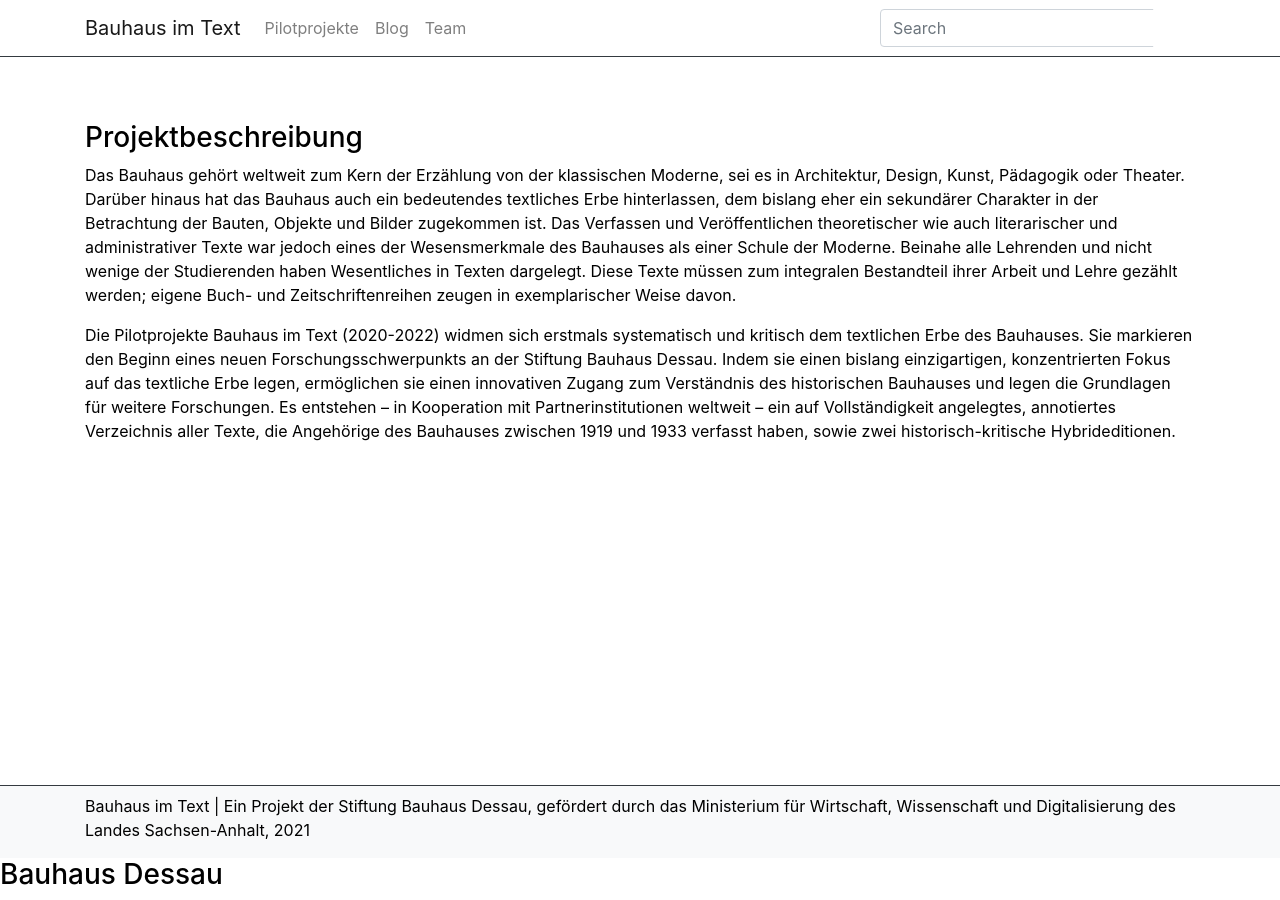
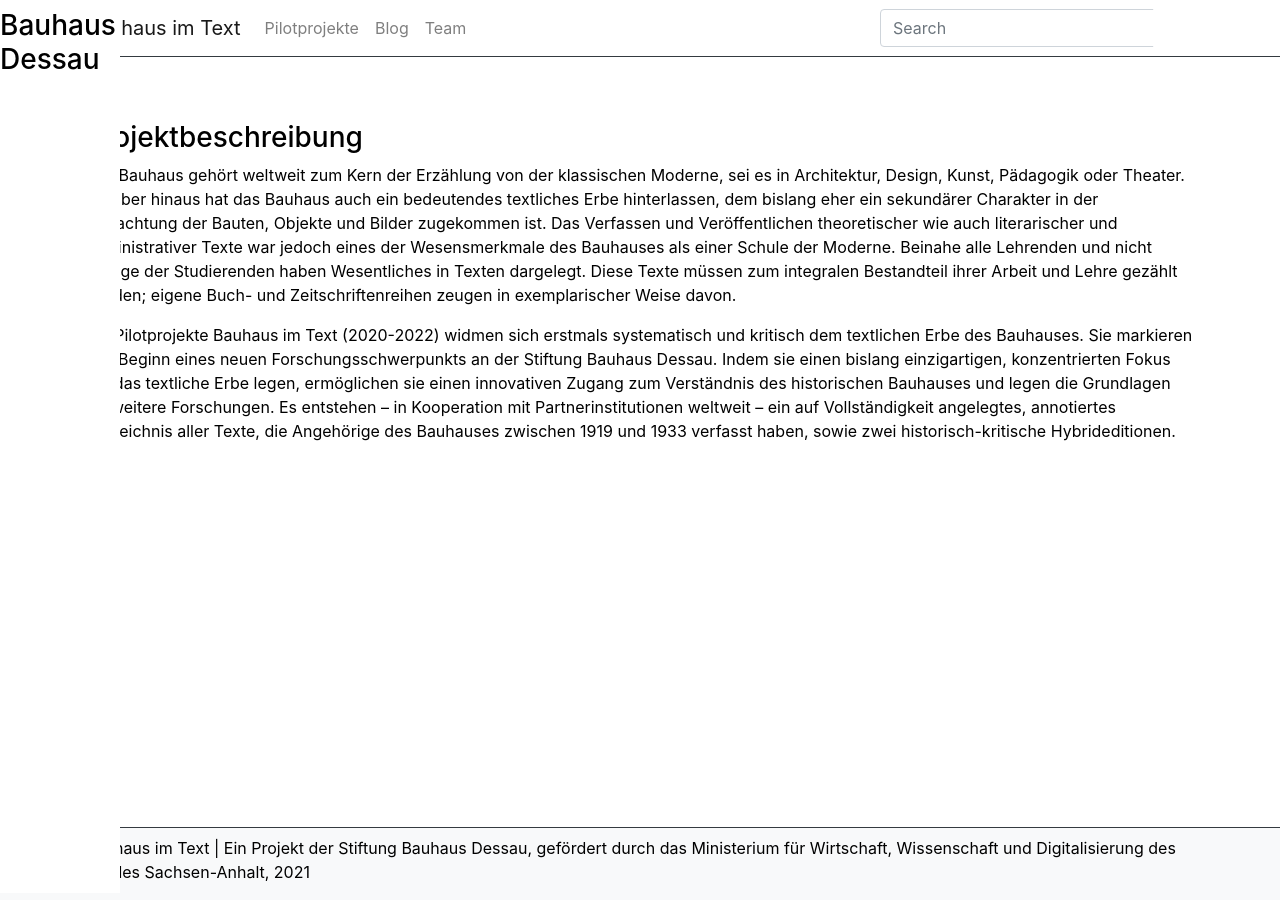
Before and after one commit to Bauhaus-im-Text/internetauftritt, a Jekyll site: the page built from pages/index.md, in a window 1280 px wide. Built offline with Jekyll 4.4.1, drawn with Linux system fonts in a browser that asks for light colours.

Commit message:
Update _custom.scss

```diff
--- a/_sass/_custom.scss
+++ b/_sass/_custom.scss
@@ -1 +1,39 @@
 /* add your scss tweaks here */
+/* Style the sidebar - fixed full height */
+.sidebar {
+  height: 100%;
+  width: 120px;
+  position: fixed;
+  z-index: 1;
+  top: -7px;
+  left: 0;
+  background-color: white;
+  overflow-x: hidden;
+  padding-top: 16px;
+}
+
+/* Style sidebar links */
+.sidebar a {
+  padding: 6px 8px 6px 16px;
+  text-decoration: none;
+  font-size: 20px;
+  color: #818181;
+  display: block;
+}
+
+/* Style links on mouse-over */
+.sidebar a:hover {
+  color: #f1f1f1;
+}
+
+/* Style the main content */
+.main {
+  margin-left: 160px; /* Same as the width of the sidenav */
+  padding: 0px 10px;
+}
+
+/* Add media queries for small screens (when the height of the screen is less than 450px, add a smaller padding and font-size) */
+@media screen and (max-height: 450px) {
+  .sidebar {padding-top: 15px;}
+  .sidebar a {font-size: 18px;}
+}
```
